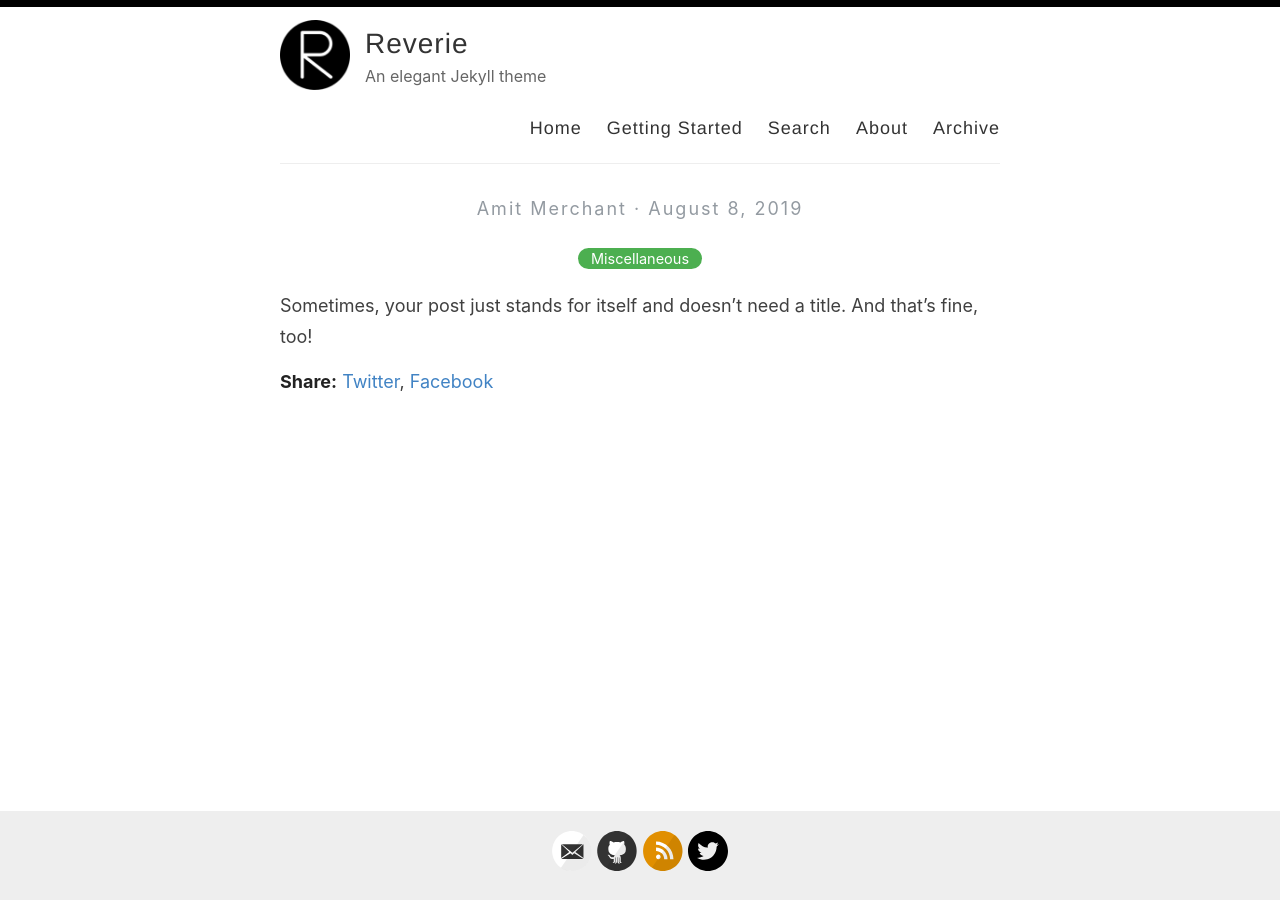
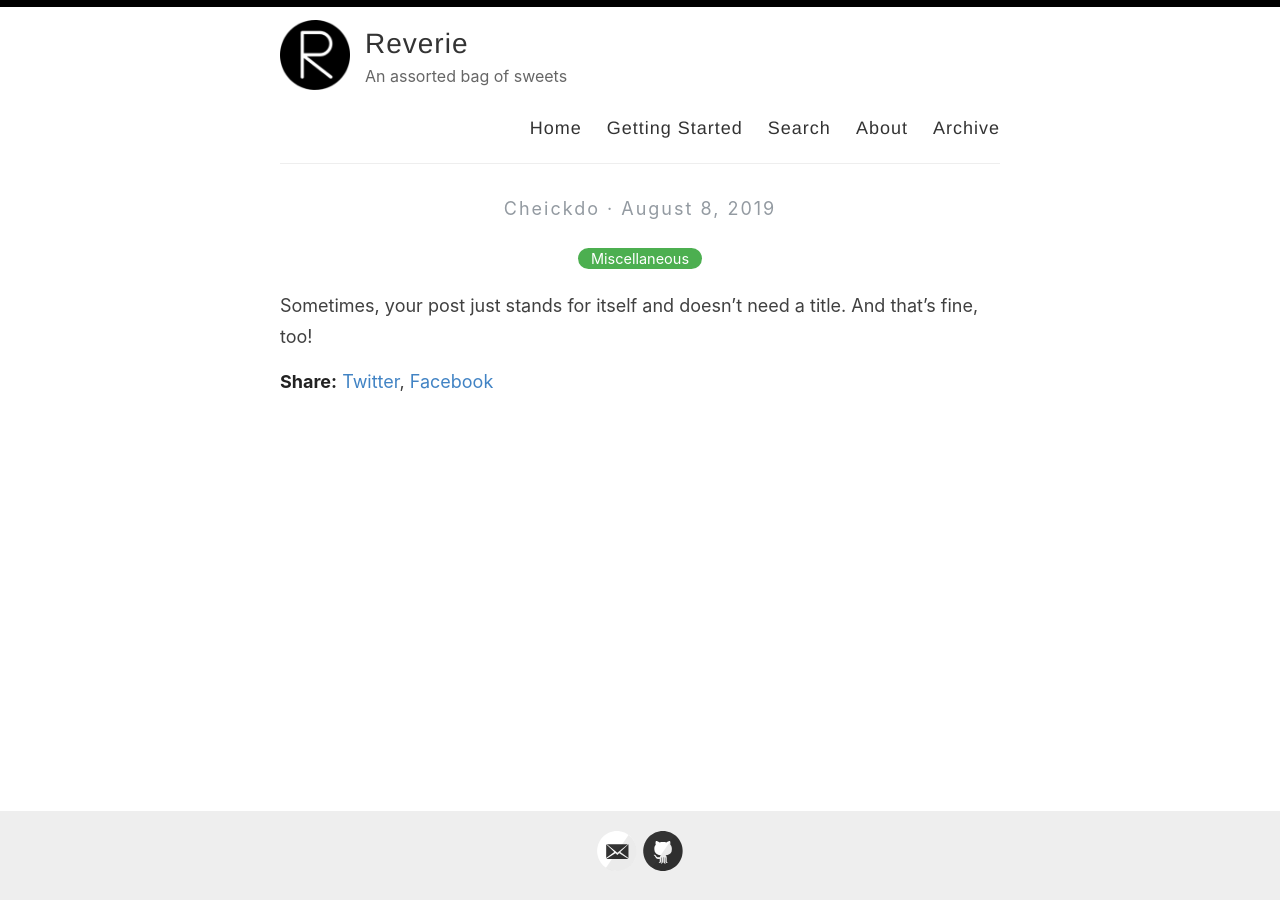
Before and after one commit to cheickdo/cheickdo.github.io, a Jekyll site: the page built from _posts/2019-08-08-no-title-posts.md, in a window 1280 px wide. Built offline with Jekyll 4.4.1, drawn with Linux system fonts in a browser that asks for light colours.

```diff
--- a/_config.yml
+++ b/_config.yml
@@ -6,10 +6,10 @@
 name: Reverie
 
 # Name of the author
-author: Amit Merchant
+author: Cheickdo
 
 # Short bio or description (displayed in the header)
-description: An elegant Jekyll theme
+description: An assorted bag of sweets
 
 # URL of your avatar or profile pic (you could use your GitHub profile pic)
 avatar: /images/reverie.png
@@ -21,15 +21,15 @@ avatar: /images/reverie.png
 # Includes an icon in the footer for each username you enter
 footer-links:
   dribbble:
-  email: amit.d.merchant@gmail.com
+  email: cheick.a.doumbia@gmail.com
   facebook:
   flickr:
-  github: amitmerchant1990/reverie
+  github: cheickdo
   instagram:
   linkedin:
   pinterest:
-  rss: rss
-  twitter: amit_merchant
+  rss:
+  twitter:
   stackoverflow:
   youtube: # channel/<your_long_string> or user/<user-name>
   googleplus: # anything in your profile username that comes after plus.google.com/
@@ -41,21 +41,21 @@ footer-links:
 disqus:
 
 # Enter your Google Analytics web tracking code (e.g. UA-2110908-2) to activate tracking
-google_analytics: UA-43339302-11
+google_analytics:
 
 # For newer "GA4" analytics, use the following instead of the "UA" entry above
 #google_analytics_ga4: G-GABC1DEFG
 
 # Your website URL (e.g. http://amitmerchant1990.github.io or http://www.amitmerchant.com)
 # Used for Sitemap.xml and your RSS feed
-url: http://www.amitmerchant.com/reverie
-enforce_ssl: https://www.amitmerchant.com/reverie
+url: cheickdo.github.io
+enforce_ssl: cheickdo.github.io
 
 # If you're hosting your site at a Project repository on GitHub pages
 # (http://yourusername.github.io/repository-name)
 # and NOT your User repository (http://yourusername.github.io)
 # then add in the baseurl here, like this: "/repository-name"
-baseurl: "/reverie"
+baseurl:
 
 #
 # !! You don't need to change any of the configuration flags below !!
```
